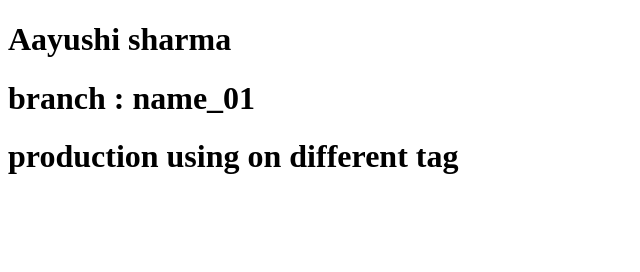
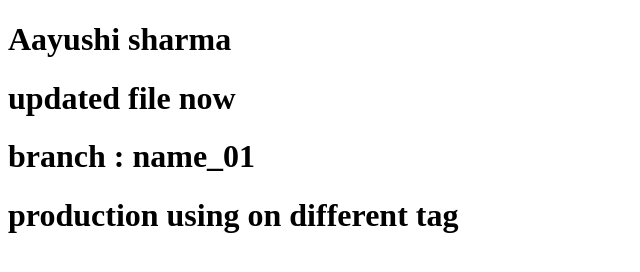
Before and after one commit to shrujalsoni/BRANCHES_PROJECT-, a plain HTML site: page index.html in a window 1280 px wide. Shown: the whole page, without its empty margins (0-640 px from the left). Drawn offline with Linux system fonts and the light colour scheme.

Commit message:
updated stremm

```diff
--- a/index.html
+++ b/index.html
@@ -7,6 +7,7 @@
 </head>
 <body>
     <h1> Aayushi  sharma </h1>
+    <h1> updated file now </h1>
     <h1>branch : name_01</h1>
     <h1> production using on different tag </h1>
 </body>
```
